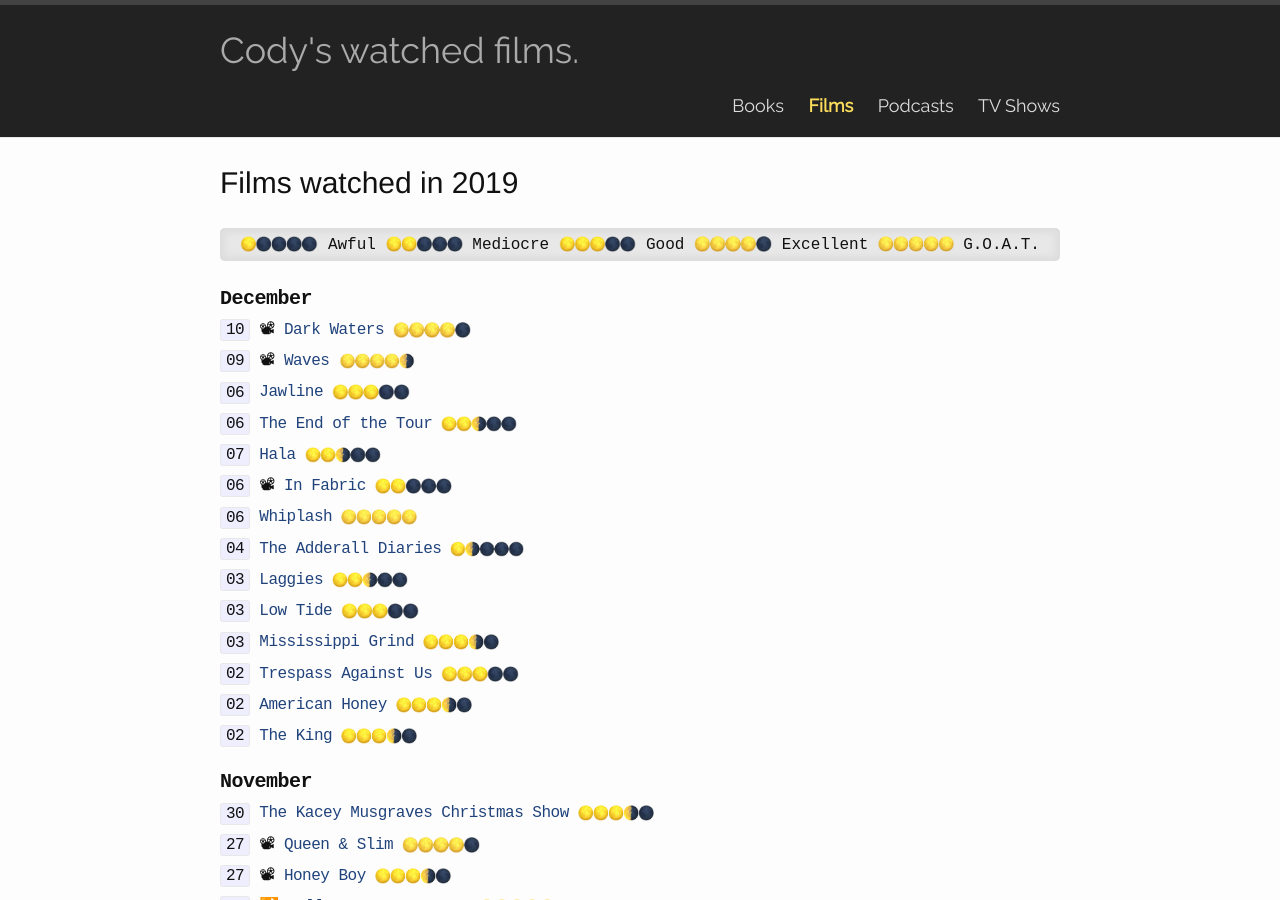
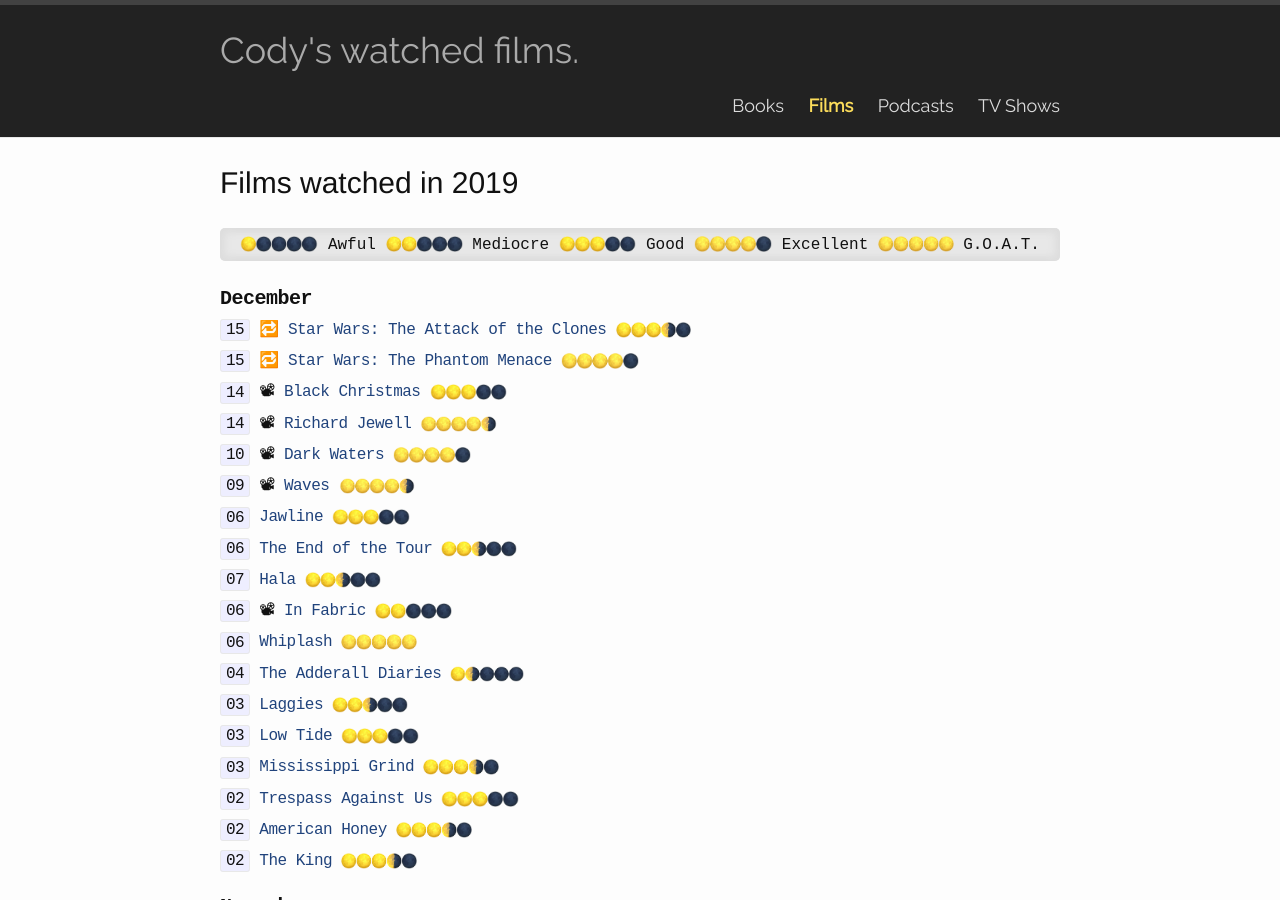
Before and after one commit to codydalerodgers/personal-blog, a Jekyll site: the page built from _films/2019.md, in a window 1280 px wide and 900 px high. Built offline with Jekyll 4.4.1, drawn with Linux system fonts in a browser that asks for light colours.

Commit message:
Updates throughout

```diff
--- a/_films/2019.md
+++ b/_films/2019.md
@@ -4,6 +4,14 @@
 title: Films watched in 2019
 ---
 ## December
+`15` <abbr title="Rewatched">🔁</abbr> [Star Wars: The Attack of the Clones](https://www.imdb.com/title/tt0121765/) {{ site.threehalf }}
+
+`15` <abbr title="Rewatched">🔁</abbr> [Star Wars: The Phantom Menace](https://www.imdb.com/title/tt0120915/) {{ site.four }}
+
+`14` <abbr title="Theatre">📽</abbr> [Black Christmas](https://www.imdb.com/title/tt10481868/) {{ site.three }}
+
+`14` <abbr title="Theatre">📽</abbr> [Richard Jewell](https://www.imdb.com/title/tt3513548/) {{ site.fourhalf }}
+
 `10` <abbr title="Theatre">📽</abbr> [Dark Waters](https://www.imdb.com/title/tt9071322/) {{ site.four }}
 
 `09` <abbr title="Theatre">📽</abbr> [Waves](https://www.imdb.com/title/tt8652728/) {{ site.fourhalf }}
```
Also changed, not shown: _books/2019.md (+3 -1 lines), 2 other files.
